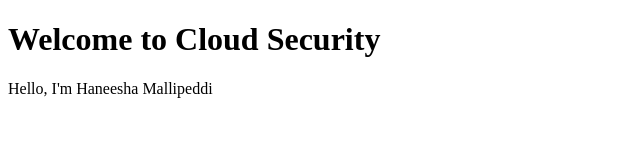
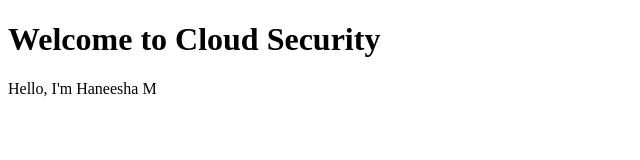
Before and after one commit to HaneeshaM/static-website-deploy, a plain HTML site: page index.html in a window 1280 px wide. Shown: the full height of the page, 0-640 px from the left. Drawn offline with Linux system fonts and the light colour scheme.

Commit message:
Update index.html

```diff
--- a/index.html
+++ b/index.html
@@ -7,6 +7,6 @@
 </head>
 <body>
   <h1>Welcome to Cloud Security</h1>
-  <p>Hello, I'm Haneesha Mallipeddi</p>
+  <p>Hello, I'm Haneesha M</p>
 </body>
 </html>
```
